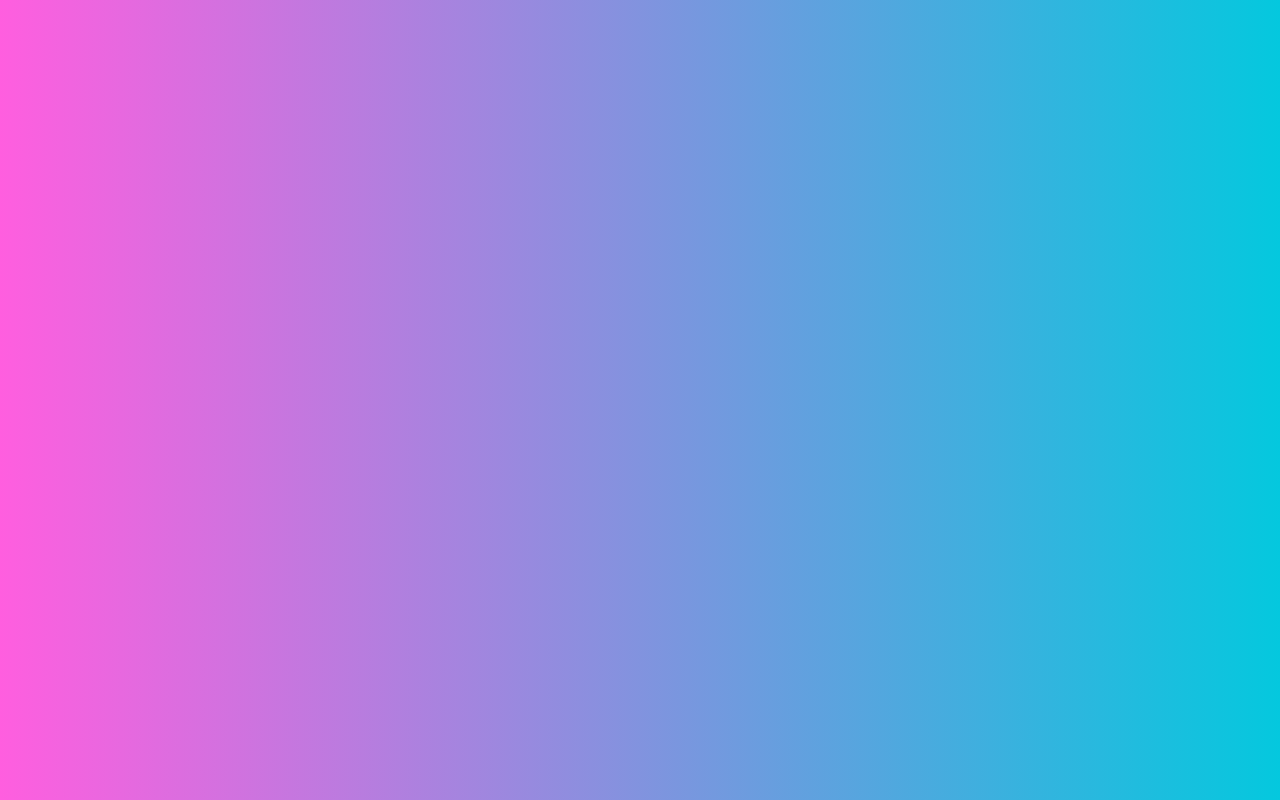
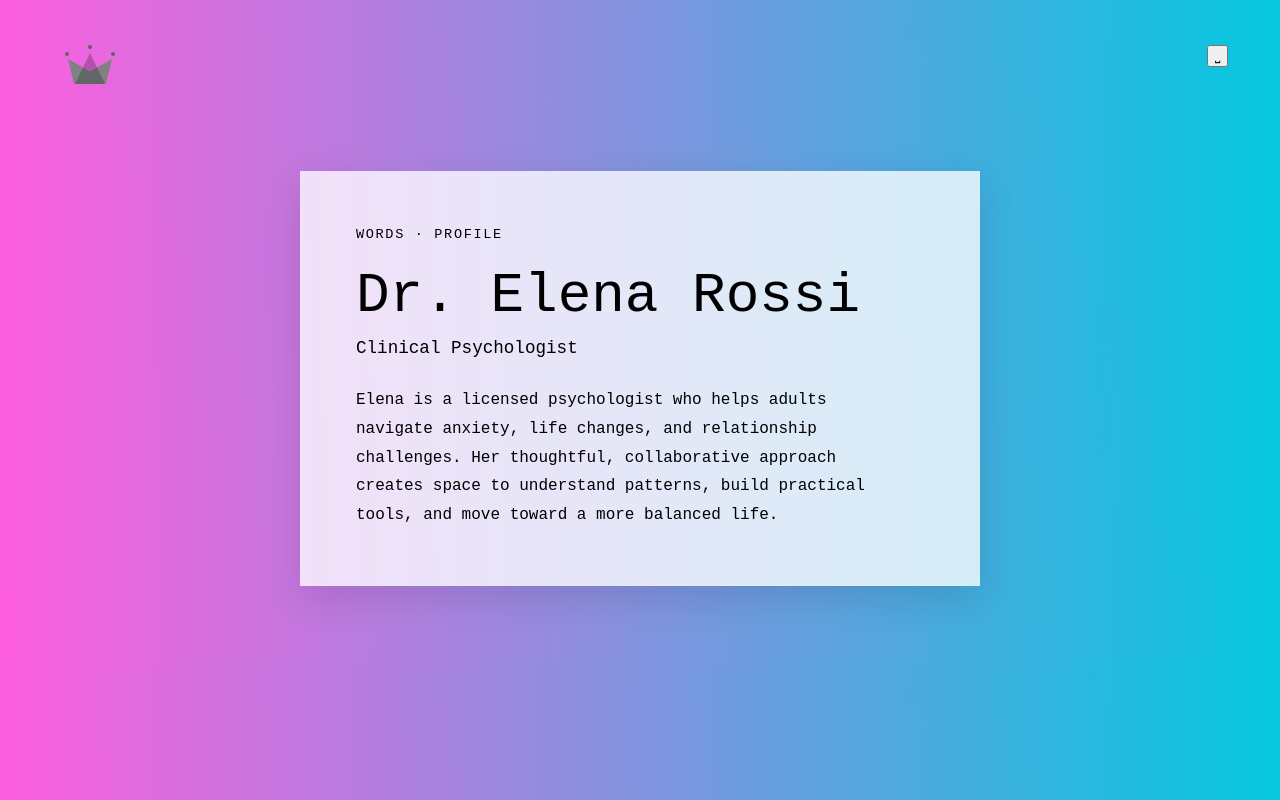
Before and after one commit to leoven4/l_space_v, a React (Create React App) app: page /#/words in a window 1280 px wide. Before the commit this address had no page. Built offline with nearby package versions, Linux system fonts and the light colour scheme.

Commit message:
words content added

```diff
--- a/src/App.jsx
+++ b/src/App.jsx
@@ -2,6 +2,7 @@ import Home from "./routes/home/home.jsx"
 import Navigation from "./routes/navigation/navigation.jsx"
 import { Routes, Route } from 'react-router-dom'  // must be nested in a BrowserRouter component
 import Gallery from "./routes/gallery/Gallery.jsx";
+import Words from "./routes/words/Words.jsx";
 
 
 const App = () => {
@@ -10,6 +11,7 @@ const App = () => {
       <Route path='/' element={<Navigation />}>
         <Route index element={<Home />} />
         <Route path='/gallery' index element={<Gallery />} />
+        <Route path='/words' element={<Words />} />
       </Route>
     </Routes>
   );
--- a/src/components/dropdown_menu/dropdown_menu.jsx
+++ b/src/components/dropdown_menu/dropdown_menu.jsx
@@ -10,7 +10,7 @@ function DropdownMenu() {
             <DropdownButton renderMenuOnMount={Boolean(true)} align="end" title="⎵" id="dropdown-menu-align-end">
                 <div className='dropdown_items'>
                     <Dropdown.Item><Link to="">Intro</Link></Dropdown.Item>
-                    <Dropdown.Item><Link to="">Words</Link></Dropdown.Item>
+                    <Dropdown.Item><Link to="/words">Words</Link></Dropdown.Item>
                     <Dropdown.Item><Link to="/gallery">Images</Link></Dropdown.Item>
                     <Dropdown.Divider />
                     <Dropdown.Item><Link to="">Music</Link></Dropdown.Item>
--- /dev/null
+++ b/src/routes/words/Words.jsx
@@ -0,0 +1,19 @@
+import "./words.scss";
+
+const Words = () => (
+  <main className="words_page">
+    <article className="words_profile">
+      <p className="words_eyebrow">Words · Profile</p>
+      <h1>Dr. Elena Rossi</h1>
+      <p className="words_role">Clinical Psychologist</p>
+      <p className="words_description">
+        Elena is a licensed psychologist who helps adults navigate anxiety,
+        life changes, and relationship challenges. Her thoughtful, collaborative
+        approach creates space to understand patterns, build practical tools,
+        and move toward a more balanced life.
+      </p>
+    </article>
+  </main>
+);
+
+export default Words;
--- /dev/null
+++ b/src/routes/words/words.scss
@@ -0,0 +1,37 @@
+.words_page {
+  display: flex;
+  justify-content: center;
+  padding: 7vh 20px;
+}
+
+.words_profile {
+  width: min(100%, 680px);
+  padding: clamp(28px, 6vw, 56px);
+  background: rgba(255, 255, 255, 0.78);
+  box-shadow: 0 12px 34px rgba(35, 27, 50, 0.14);
+
+  .words_eyebrow {
+    margin: 0 0 22px;
+    font-size: 0.85rem;
+    letter-spacing: 0.12em;
+    text-transform: uppercase;
+  }
+
+  h1 {
+    margin: 0;
+    font-size: clamp(2rem, 7vw, 3.5rem);
+    font-weight: 400;
+  }
+
+  .words_role {
+    margin: 10px 0 28px;
+    font-size: 1.1rem;
+  }
+
+  .words_description {
+    max-width: 54ch;
+    margin: 0;
+    font-size: 1rem;
+    line-height: 1.8;
+  }
+}
```
